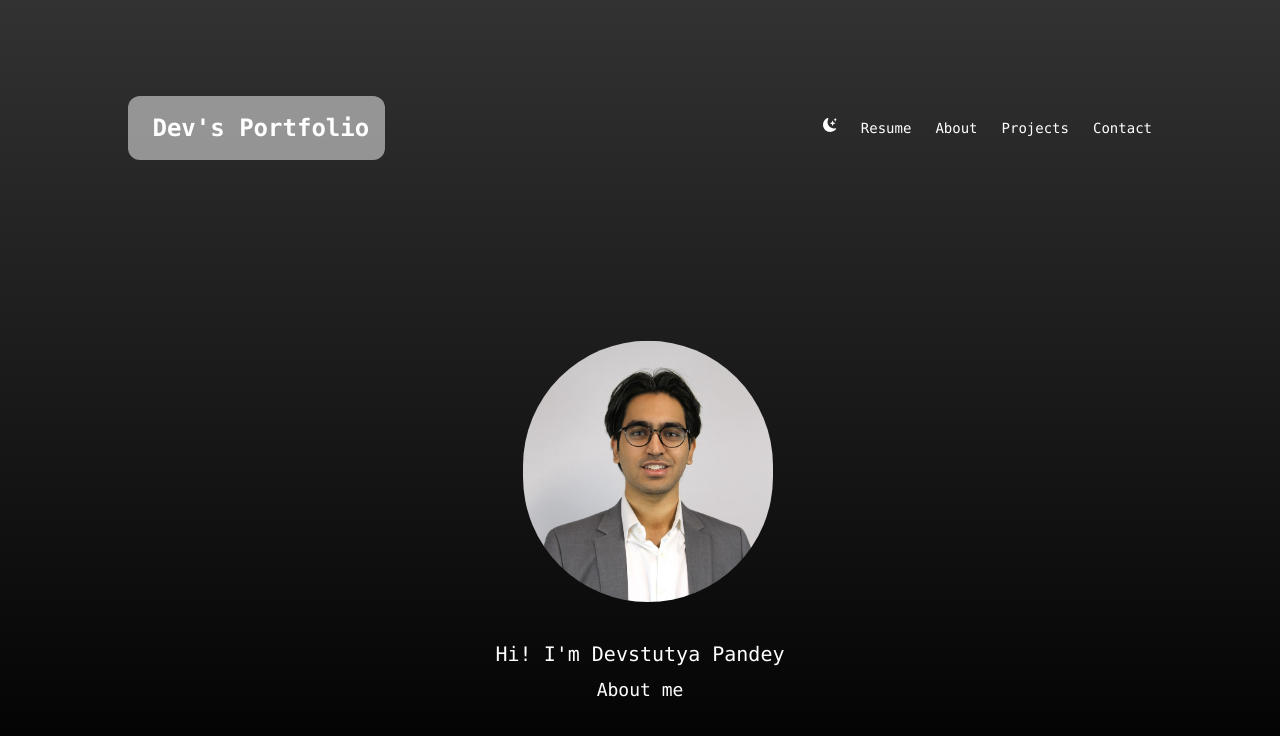
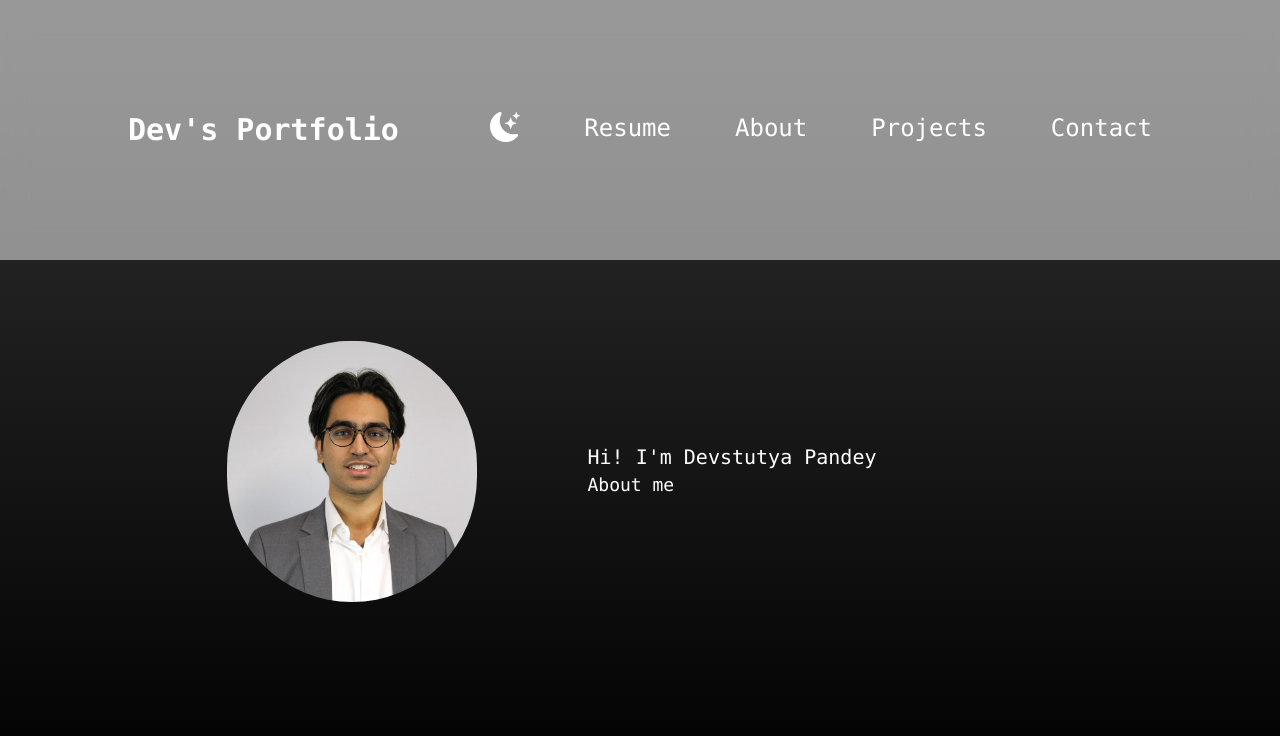
Before and after one commit to Devstutya/portfolio, a Next.js app: page / in a window 1280 px wide. Shown: the top 736 px of the page. Built offline with nearby package versions, Linux system fonts and the light colour scheme.

Commit message:
added container for header and nav

```diff
--- a/src/app/page.js
+++ b/src/app/page.js
@@ -1,6 +1,6 @@
 import Image from "next/image";
 import Head from "next/head";
-import {BsFillMoonStarsFill} from "react-icons/bs";
+import { BsFillMoonStarsFill } from "react-icons/bs";
 
 export default function Home() {
   return (
@@ -8,34 +8,40 @@ export default function Home() {
       <Head>
         <title>Devstutya Pandey</title>
       </Head>
+      {/*Main container*/}
       <main className="flex min-h-screen flex-col items-center justify-between p-24">
+        {/* Container for the header and navigation */}
         <div className="z-10 max-w-5xl w-full items-center justify-between font-mono text-sm lg:flex">
-        <p className="fixed left-0 top-0 flex w-full justify-center bg-white/50 backdrop-blur-lg dark:bg-white/20 lg:static lg:w-auto lg:rounded-xl lg:bg-white/50 lg:dark:bg-white/20 p-4">
-          &nbsp;
-          <code className="text-2xl font-mono font-bold">Dev's Portfolio</code>
+          {/* Padding between the top of the page and the nav bar*/}
+          <div className="fixed left-0 top-0 flex w-full justify-between bg-white/50 backdrop-blur-lg dark:bg-white/20 p-28">
+            {/* Header title */}
+            <p className="flex items-center ml-4">
+              <code className="text-3xl font-mono font-bold">Dev's Portfolio</code>
             </p>
-        <nav>
-        <ul className="flex space-x-6 mb 12">
+            {/* Navigation menu */}
+            <nav className="mr-4">
+              <ul className="flex space-x-16">
                 <li>
-            <BsFillMoonStarsFill className="cursor-pointer text 2xl:*: hover:scale-125 transition-transform"/>
+                  <BsFillMoonStarsFill className="cursor-pointer text-3xl hover:scale-125 transition-transform" />
                 </li>
-          <li className="hover:scale-125 transition-transform">
-            <a className = "bg-black-500 rounded" href="#resume">Resume</a>
+                <li className="hover:scale-125 text-2xl transition-transform">
+                  <a className="bg-black-500 rounded" href="#resume">Resume</a>
                 </li>
-          <li className="hover:scale-125 transition-transform">
+                <li className="hover:scale-125 text-2xl transition-transform">
                   <a href="#about">About</a>
                 </li>
-          <li className="hover:scale-125 transition-transform">
+                <li className="hover:scale-125 text-2xl transition-transform">
                   <a href="#projects">Projects</a>
                 </li>
-          <li className="hover:scale-125 transition-transform">
+                <li className="hover:scale-125 text-2xl transition-transform">
                   <a href="#contact">Contact</a>
                 </li>
               </ul>
             </nav>
           </div>
+        </div>
         <div className="flex flex-col items-center justify-center">
-        <div className="flex flex-col items-center justify-center">
+          <div className="flex items-center justify-center space-x-4 mb-32 mr-40">
             <Image
               src="/FormalPic.jpg"
               alt="Devstutya Pandey"
@@ -43,8 +49,10 @@ export default function Home() {
               height={200}
               className="rounded-full zoomed-right"
             />
-          <h1 className="text-xl font-mono mt-16">Hi! I'm Devstutya Pandey</h1>
-          <p className="text-lg font-mono mt-2">About me</p>
+            <div>
+              <h1 className="text-xl font-mono ml-32">Hi! I'm Devstutya Pandey</h1>
+              <p className="text-lg font-mono ml-32">About me</p>
+            </div>
           </div>
         </div>
       </main>
```
Lines whose indentation alone changed are shown as unchanged.
